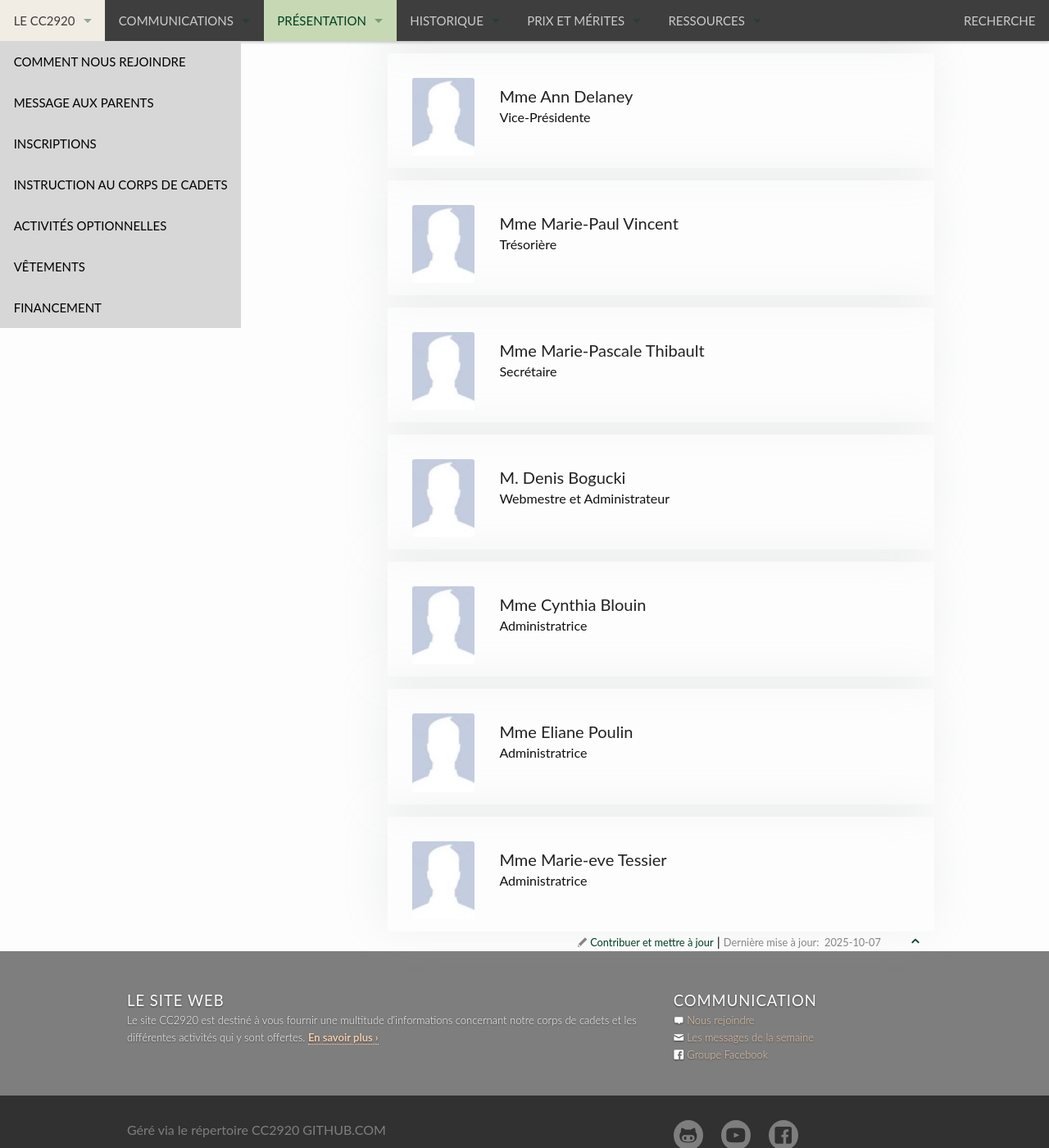
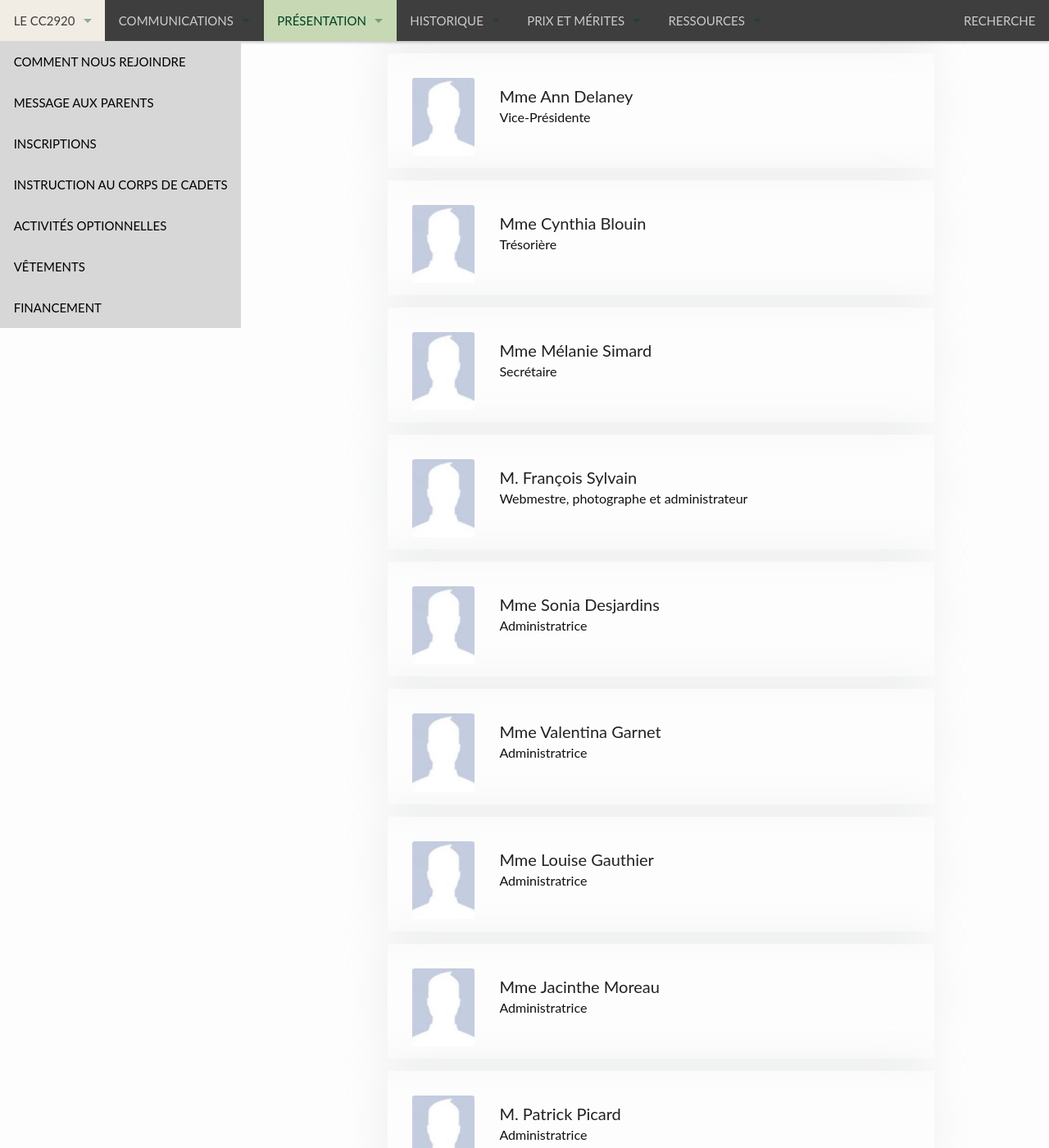
Before and after one commit to CC2920/web, a Jekyll site: the page built from _presentation/comite-soutien.md, in a window 1280 px wide and 1400 px high, scrolled down 1573 px. Shown: the whole window at 82% size. Built offline with Jekyll 4.4.1, drawn with Linux system fonts in a browser that asks for light colours; some of the changed text lies outside the part shown.

Commit message:
Update comite-soutien.md

```diff
--- a/_presentation/comite-soutien.md
+++ b/_presentation/comite-soutien.md
@@ -12,28 +12,49 @@ le-comite-soutien:
       title: Vice-Présidente
 
     - member:
-      name: Mme Marie-Paul Vincent
+      name: Mme Cynthia Blouin
       title: Trésorière
 
     - member:
-      name: Mme Marie-Pascale Thibault
+      name: Mme Mélanie Simard
       title: Secrétaire
 
     - member:
-      name: M. Denis Bogucki
-      title: Webmestre et Administrateur
+      name: M. François Sylvain
+      title: Webmestre, photographe et administrateur
 
     - member:
-      name: Mme Cynthia Blouin
+      name: Mme Sonia Desjardins
       title: Administratrice
 
     - member:
-      name: Mme Eliane Poulin
+      name: Mme Valentina Garnet
       title: Administratrice
 
     - member:
-      name: Mme Marie-eve Tessier
+      name: Mme Louise Gauthier
       title: Administratrice
+
+    - member:
+      name: Mme Jacinthe Moreau
+      title: Administratrice
+
+    - member:
+      name: M. Patrick Picard
+      title: Administratrice
+
+    - member:
+      name: Mme Marie-Pascale Thibault
+      title: Administratrice
+
+    - member:
+      name: Mme Annie Thibodeau
+      title: Administratrice
+
+    - member:
+      name: M. Simon Venne
+      title: Administratrice
+
 ---
 
 
```
